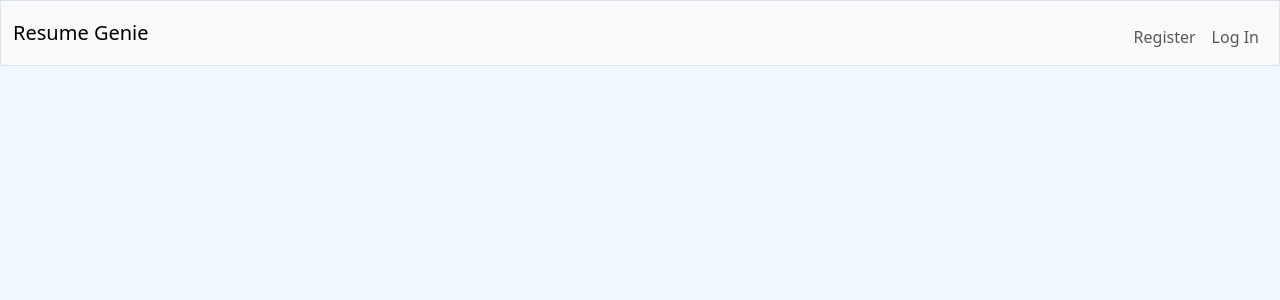
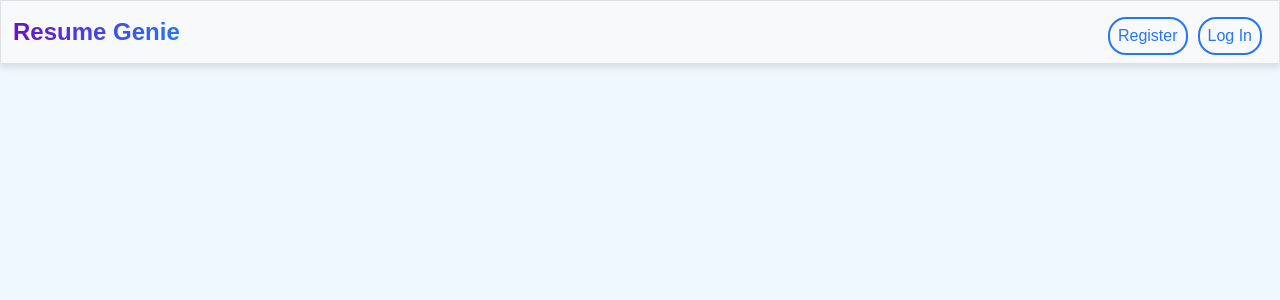
Before and after one commit to GiasuddinvuiyaBD/interactive-resume-builder, a Flask app: page / in a window 1280 px wide. Shown: the top 300 px of the page. Run offline with Flask 3, Linux system fonts and the light colour scheme; some libraries are stand-ins or nearby versions.

Commit message:
added css to navbar

```diff
--- a/ResumeGenie/static/css/style.css
+++ b/ResumeGenie/static/css/style.css
@@ -7,3 +7,65 @@ body{
     margin-bottom: 10px;
     color: red;
 }
+
+
+
+/* General Navbar Styles */
+.navbar {
+    font-family: 'Poppins', sans-serif;
+    box-shadow: 0 4px 6px rgba(0, 0, 0, 0.1);
+}
+
+/* Brand Styles */
+.navbar-brand {
+    font-size: 1.5rem;
+    font-weight: bold;
+    background: linear-gradient(to right, #6a11cb, #2575fc);
+    -webkit-background-clip: text;
+    -webkit-text-fill-color: transparent;
+    text-decoration: none;
+}
+
+.navbar-brand:hover {
+    color: #6a11cb;
+    -webkit-text-fill-color: unset;
+}
+
+/* Navigation Link Styles */
+.nav-link {
+    color: #555;
+    font-weight: 500;
+    transition: color 0.3s ease-in-out;
+}
+
+.nav-link:hover {
+    color: #2575fc;
+    text-decoration: underline;
+}
+
+/* Right-side Buttons (Login/Register) */
+.nav-item .nav-link {
+    margin: 0 5px;
+    padding: 5px 15px;
+    color: #2575fc;
+    border: 2px solid #2575fc;
+    border-radius: 18px;
+    transition: all 0.3s ease-in-out;
+}
+
+.nav-item .nav-link:hover {
+    background: #2575fc;
+    color: #fff;
+    box-shadow: 0 4px 10px rgba(37, 117, 252, 0.4);
+}
+
+/* Responsive Adjustments */
+@media (max-width: 768px) {
+    .navbar-brand {
+        font-size: 1.25rem;
+    }
+
+    .nav-link {
+        font-size: 0.9rem;
+    }
+}
```
Also changed, not shown: ResumeGenie/templates/home.html (+11 -0 lines).
